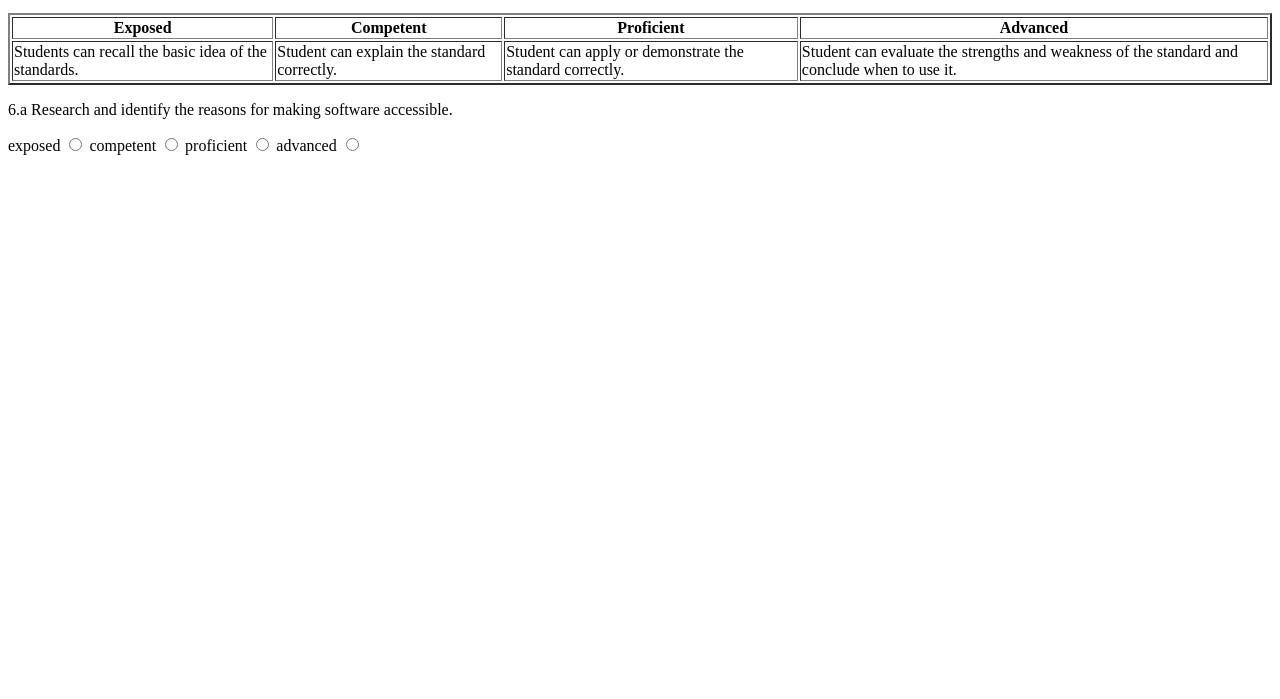
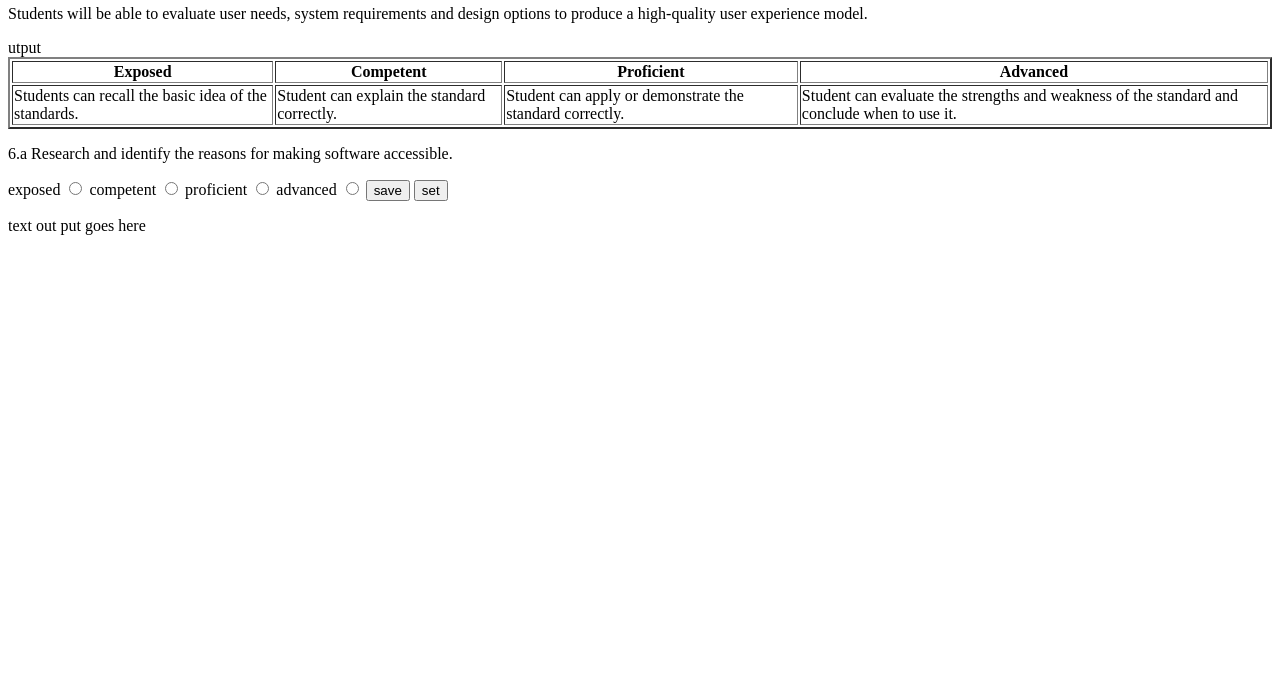
Before and after one commit to JASONDASILVA15/Classwork, a plain HTML site: page standards.html in a window 1280 px wide. Shown: the part 101-800 px from the top of the page. Drawn offline with Linux system fonts and the light colour scheme.

Commit message:
ADDING JS TO STANDARD PAGE

```diff
--- a/standards.html
+++ b/standards.html
@@ -2,17 +2,43 @@
 <html lang="en">
 <head>
     <meta charset="UTF-8">
-    <title>Title</title>
+    <title>Title</title>\
+<script>
+    document.addEventListener("DOMContentLoaded",(ev)=>{
+       console.log("pageloaded")
 
+    const save_button = document.getElementById("saveBtn");
+    console.log(save_button);
+    const text_output = document.getElementById("output");
+    console.log(text_output);
+    const set_button = document.getElementById("setBtn");
+    console.log(set_button);
+    save_button.addEventListener("click", (evt)=>{
+        console.log("User clicked on save button")
+    })
+    set_button.addEventListener("click", (evt)=>{
+        console.log("User clicked on set button")
+
+    })
+        const students =["diddy","space"]
+    for(let index=0;index<students.length;index++){
+        console.log("name of student is:"+students[index])
+    }
+for(let index=1;index<12;index=index+1){
+    console.log(index)
+}
+
+    })
+</script>
 </head>
 <body>
 <h1>Standard 6: Fundamentals of UX and UI Design</h1>
 <p>Students will be able to evaluate user needs, system requirements and design options to produce a high-quality user experience model.</p>
-<table border="2"
+<table border="2">
   <tr>
    <th>Exposed</th>
     <th>Competent</th>
-    <th>Proficient</th>
+    <th>Proficient</th>utput
     <th>Advanced</th>
   </tr>
   <tr>
@@ -31,6 +57,8 @@
 <input type="radio" id="6ap" name="6a" value="proficient">
 <label for="6ae">advanced</label>
 <input type="radio" id="6aa" name="6a" value="advanced">
-
+<button type="button" id="saveBtn">save</button>
+<button type="button" id="setBtn" >set</button>
+<p id="output">text out put goes here</p>
 </body>
 </html>
```
